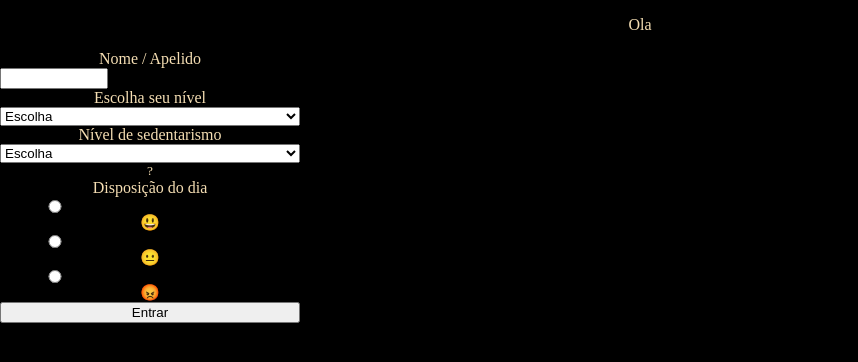
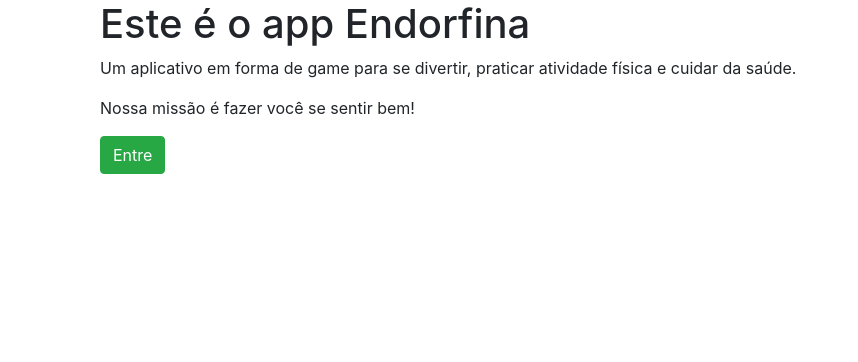
Before and after one commit to HenriqueBaetaLeite/endorfina-game, a React (Create React App) app: page / in a window 1280 px wide. Shown: the top 362 px of the page, without its empty margins (0-858 px from the left). Built offline with nearby package versions, Linux system fonts and the light colour scheme.

Commit message:
tentando react-burger-menu

```diff
--- a/package.json
+++ b/package.json
@@ -7,7 +7,10 @@
     "@testing-library/react": "^9.5.0",
     "@testing-library/user-event": "^7.2.1",
     "react": "^16.13.1",
+    "react-awesome-modal": "^2.0.5",
+    "react-burger-menu": "^3.0.2",
     "react-dom": "^16.13.1",
+    "react-hooks-use-modal": "^1.0.9",
     "react-router-dom": "^5.2.0",
     "react-scripts": "3.4.3"
   },
--- a/public/index.html
+++ b/public/index.html
@@ -5,39 +5,33 @@
     <link rel="icon" href="%PUBLIC_URL%/favicon.ico" />
     <meta name="viewport" content="width=device-width, initial-scale=1" />
     <meta name="theme-color" content="#000000" />
-    <meta
-      name="description"
-      content="Web site created using create-react-app"
+    <meta name="description" content="Web site created using create-react-app" />
+    <link rel="apple-touch-icon" href="%PUBLIC_URL%/logo192.png" />
+
+    <link rel="manifest" href="%PUBLIC_URL%/manifest.json" />
+
+    <script
+      src="https://cdnjs.cloudflare.com/ajax/libs/font-awesome/5.15.1/js/all.min.js"
+      integrity="sha512-F5QTlBqZlvuBEs9LQPqc1iZv2UMxcVXezbHzomzS6Df4MZMClge/8+gXrKw2fl5ysdk4rWjR0vKS7NNkfymaBQ=="
+      crossorigin="anonymous"
+    ></script>
+
+    <link
+      rel="stylesheet"
+      href="https://stackpath.bootstrapcdn.com/bootstrap/4.5.2/css/bootstrap.min.css"
+      integrity="sha384-JcKb8q3iqJ61gNV9KGb8thSsNjpSL0n8PARn9HuZOnIxN0hoP+VmmDGMN5t9UJ0Z"
+      crossorigin="anonymous"
     />
-    <link rel="apple-touch-icon" href="%PUBLIC_URL%/logo192.png" />
-    <!--
-      manifest.json provides metadata used when your web app is installed on a
-      user's mobile device or desktop. See https://developers.google.com/web/fundamentals/web-app-manifest/
-    -->
-    <link rel="manifest" href="%PUBLIC_URL%/manifest.json" />
-    <!--
-      Notice the use of %PUBLIC_URL% in the tags above.
-      It will be replaced with the URL of the `public` folder during the build.
-      Only files inside the `public` folder can be referenced from the HTML.
-
-      Unlike "/favicon.ico" or "favicon.ico", "%PUBLIC_URL%/favicon.ico" will
-      work correctly both with client-side routing and a non-root public URL.
-      Learn how to configure a non-root public URL by running `npm run build`.
-    -->
+    <link
+      rel="stylesheet"
+      href="https://cdnjs.cloudflare.com/ajax/libs/font-awesome/5.15.1/css/fontawesome.min.css"
+      integrity="sha512-kJ30H6g4NGhWopgdseRb8wTsyllFUYIx3hiUwmGAkgA9B/JbzUBDQVr2VVlWGde6sdBVOG7oU8AL35ORDuMm8g=="
+      crossorigin="anonymous"
+    />
     <title>React App</title>
   </head>
   <body>
     <noscript>You need to enable JavaScript to run this app.</noscript>
     <div id="root"></div>
-    <!--
-      This HTML file is a template.
-      If you open it directly in the browser, you will see an empty page.
-
-      You can add webfonts, meta tags, or analytics to this file.
-      The build step will place the bundled scripts into the <body> tag.
-
-      To begin the development, run `npm start` or `yarn start`.
-      To create a production bundle, use `npm run build` or `yarn build`.
-    -->
   </body>
 </html>
--- a/src/App.css
+++ b/src/App.css
@@ -1,21 +1,5 @@
 body {
-  box-sizing: border-box;
-  background-color: black;
-  color: wheat;
   margin: 0;
   padding: 0;
+  box-sizing: border-box;
 }
-
-.App {
-  text-align: center;
-}
-
-.form-intro {
-  display: flex;
-  flex-direction: column;
-  width: 300px;
-}
-
-input {
-  width: 100px;
-}
--- a/src/App.js
+++ b/src/App.js
@@ -1,17 +1,19 @@
 import React from 'react';
 import './App.css';
+import Home from './pages/Home';
 import Intro from './pages/Intro';
-import Welcome from './pages/Welcome';
+import Game from './pages/Game';
 import { Route, Switch } from 'react-router-dom';
 
 function App() {
   return (
-    <div className="App">
-      <p>Ola</p>
+    <main className="container">
       <Switch>
-        <Route component={Intro}></Route>
+      <Route exact path="/" component={Home} />
+        <Route exact path="/intro" component={Intro} />
+        <Route path="/game" component={Game} />
       </Switch>
-    </div>
+    </main>
   );
 }
 
--- /dev/null
+++ b/src/components/Modal.jsx
@@ -0,0 +1,67 @@
+import React from 'react';
+import useModal from 'react-hooks-use-modal';
+
+const modalStyle = {
+  width: '300px',
+  backgroundColor: 'lightblue',
+};
+
+const treinamento = {
+  p1: 'Aprendiz: menos de 1 ano de treino.',
+  p2: 'Guerreiro: entre 1 ano e 5 anos de treino.',
+  p3: 'Samurai: mais de 3 anos de treino.',
+};
+const sedentarismo = {
+  p1: 'amador: entre 3 e 6 meses de treino sem interrupções.',
+  p2: 'atleta: mais de 1 ano de treino sem interrupções',
+  p3: 'sedentário: no mínimo 1 mês de treino',
+};
+const dispo = {
+  p1: '\uD83D\uDE00 - Estou muito bem hoje!',
+  p2: 'Pronto pra treinar...',
+  p3: 'Não estou 100%, mas não perco o treino!',
+};
+const Modal = ({ title, text }) => {
+  const [Modal, open, close] = useModal('root', {
+    preventScroll: true,
+  });
+  return (
+    <span>
+      <small style={{ cursor: 'pointer' }} onClick={open} className="float-right">
+        <i class="far fa-question-circle"></i>
+      </small>
+
+      <Modal>
+        <div className="card p-2" style={modalStyle}>
+          <h2>{title}</h2>
+          <p>
+            {text === 'treino'
+              ? treinamento.p1
+              : text === 'sedentarismo'
+              ? sedentarismo.p1
+              : dispo.p1}
+          </p>
+          <p>
+            {text === 'treino'
+              ? treinamento.p2
+              : text === 'sedentarismo'
+              ? sedentarismo.p2
+              : dispo.p2}
+          </p>
+          <p>
+            {text === 'treino'
+              ? treinamento.p3
+              : text === 'sedentarismo'
+              ? sedentarismo.p3
+              : dispo.p3}
+          </p>
+          <button className="btn btn-dark w-25 m-2 mx-auto" onClick={close}>
+            close
+          </button>
+        </div>
+      </Modal>
+    </span>
+  );
+};
+
+export default Modal;
--- /dev/null
+++ b/src/pages/Game.jsx
@@ -0,0 +1,36 @@
+import React, { useEffect, useContext, useState } from 'react';
+import EndorfinaContext from '../context';
+import {useHistory} from 'react-router-dom';
+
+const Game = () => {
+  const history = useHistory();
+  const [mood, setMood] = useState(null);
+  const { userData, setUserData } = useContext(EndorfinaContext);
+
+  useEffect(() => {
+    localStorage.getItem('userData') ?
+    setUserData(JSON.parse(localStorage.getItem('userData')))
+    : history.push('/intro');
+  }, []);
+
+  useEffect(() => {
+    setMood(userData.mood)
+  }, [userData])
+
+  const frase = {
+    bom: 'Ótimo saber que está se sentindo bem hoje, assim podemos caprichar no treino!',
+    regular: 'Relax, antes mesmo do aquecimento sua energia estará lá no alto!',
+    mal: 'Não se desanime, apesar do cansaço, o treino poderá elevar sua energia!',
+  };
+
+console.log('Estamos no GAME!!!', userData);
+console.log('minha dispo hj:', mood);
+  return (
+    <main className="container">
+      <h1>Welcome to the Jungle {userData.level} {userData.name}!</h1>
+      <p>{mood === 'bom' ? frase.bom : mood === 'regular' ? frase.regular : frase.mal }</p>
+    </main>
+  );
+};
+
+export default Game;
--- /dev/null
+++ b/src/pages/Home.jsx
@@ -0,0 +1,18 @@
+import React from 'react';
+import { useHistory } from 'react-router-dom';
+
+const Home = () => {
+  const history = useHistory();
+  return (
+    <main className="container">
+    <h1>Este é o app Endorfina</h1>
+    <p>Um aplicativo em forma de game para se divertir, praticar atividade física e cuidar da saúde.</p>
+    <p>Nossa missão é fazer você se sentir bem!</p>
+
+    <button type="button" onClick={() => history.push('/game')} className="btn btn-success">Entre</button>
+
+    </main>
+  );
+};
+
+export default Home;
--- a/src/pages/Intro.jsx
+++ b/src/pages/Intro.jsx
@@ -1,56 +1,138 @@
-import React, { useState, useContext } from 'react';
+import React, { useState, useContext, useEffect } from 'react';
 import EndorfinaContext from '../context';
+import Modal from '../components/Modal';
+import { useHistory } from 'react-router-dom';
 
-function Intro() {
+const Intro = () => {
+  const history = useHistory();
   const { userData, setUserData } = useContext(EndorfinaContext);
   const [user, setUser] = useState({});
+
+  useEffect(() => {
+    const userStorage = JSON.parse(localStorage.getItem('userData'));
+    console.log('Vindo do LocalStorage', userStorage);
+    setUser(userStorage);
+    if (userStorage) history.push('/game');
+  }, []);
 
   const handleChange = (event) => {
     setUserData({ ...userData, [event.target.name]: event.target.value });
   };
 
-  console.log(userData);
+
+  const handleSubmit = (event) => {
+    event.preventDefault();
+    localStorage.setItem('userData', JSON.stringify(userData));
+    history.push('/game');
+  };
+
+  console.log('userData vindo do context aqui', userData, user);
 
   return (
-    <form className="form-intro">
+    <section className="w-50 mx-auto">
+      <form onSubmit={handleSubmit} className="form-intro card p-3" autoComplete="off">
+        <div className="form-group">
           <label htmlFor="name">Nome / Apelido</label>
-      <input name="name" type="text" onChange={(event) => handleChange(event)} />
+          <input
+            placeholder="nickname"
+            className="form-control"
+            name="name"
+            type="text"
+            required
+            onChange={(event) => handleChange(event)}
+          />
+        </div>
 
-      <label htmlFor="level">Escolha seu nível</label>
-      <select name="level" id="level" onChange={(event) => handleChange(event)}>
+        <div className="form-group">
+          <label htmlFor="level">Nível de treinamento</label>
+          <Modal title={'Treinamento'} text={'treino'} />
+          <select
+            className="form-control"
+            name="level"
+            id="level"
+            required
+            onChange={(event) => handleChange(event)}
+          >
             <option value="">Escolha</option>
             <option value="Aprendiz">aprendiz</option>
             <option value="Guerreiro">guerreiro</option>
             <option value="Samurai">samurai</option>
           </select>
+        </div>
 
+        <div className="form-group">
           <label htmlFor="active">Nível de sedentarismo</label>
-      <select name="active" id="active" onChange={(event) => handleChange(event)}>
+          <Modal title={'Sedentarismo'} text={'sedentarismo'} />
+
+          <select
+            className="form-control"
+            name="active"
+            id="active"
+            required
+            onChange={(event) => handleChange(event)}
+          >
             <option value="">Escolha</option>
             <option value="sedentario">sedentário</option>
-        <option value="int">amador</option>
-        <option value="ativo">atleta</option>
+            <option value="amador">amador</option>
+            <option value="atleta">atleta</option>
           </select>
-      <small>?</small>
+        </div>
+        <div className="form-group">
+          <label htmlFor="mood">Disposição do dia</label>
+          <Modal title={'Disposição'} text={'dispo'} />
+          <div className="form-check">
+            <input
+              className="form-check-input"
+              id="bom"
+              name="mood"
+              type="radio"
+              value="bom"
+              required
+              onChange={(event) => handleChange(event)}
+            />
+            <label className="form-check-label" htmlFor="bom">
+              <span role="img" aria-label="label">
+                <i class="far fa-grin-stars"></i>
+              </span>
+            </label>
+          </div>
+          <div className="form-check">
+            <input
+              className="form-check-input"
+              id="regular"
+              name="mood"
+              type="radio"
+              value="regular"
+              onChange={(event) => handleChange(event)}
+            />
+            <label className="form-check-label" htmlFor="regular">
+              <span role="img" aria-label="label">
+                <i class="far fa-meh-blank"></i>
+              </span>
+            </label>
+          </div>
+          <div className="form-check">
+            <input
+              className="form-check-input"
+              id="mal"
+              name="mood"
+              type="radio"
+              value="mal"
+              onChange={(event) => handleChange(event)}
+            />
+            <label className="form-check-label" htmlFor="mal">
+              <span role="img" aria-label="label">
+                <i class="far fa-tired"></i>
+              </span>
+            </label>
+          </div>
+        </div>
 
-      <label htmlFor="dispo">Disposição do dia</label>
-      <input id="bom" name="dispo" type="radio" value="bom" />
-      <label htmlFor="bom">
-        <span>&#128515;</span>
-      </label>
-      {/* tbm pode ser: &#x1F603; */}
-      <input id="regular" name="dispo" type="radio" />
-      <label htmlFor="regular">
-        <span>&#128528;</span>
-      </label>
-      {/* tbm pode ser: &#x1F610; */}
-      <input id="mal" name="dispo" type="radio" />
-      <label htmlFor="mal">
-        <span>&#128545;</span>
-      </label>
-      {/* tbm pode ser: &#x1F621; */}
-      <button type="submit">Entrar</button>
+        <button className="btn btn-dark w-75 mx-auto" type="submit">
+          Entrar
+        </button>
       </form>
+    </section>
   );
 }
 
```
Also changed, not shown: src/components/Footer.jsx (renamed from src/pages/Footer.jsx), src/images/time-record.png (added), src/styles/intro.css (added), 1 other file (tests, documents, lock files or other folders). Lines whose indentation alone changed are shown as unchanged.
